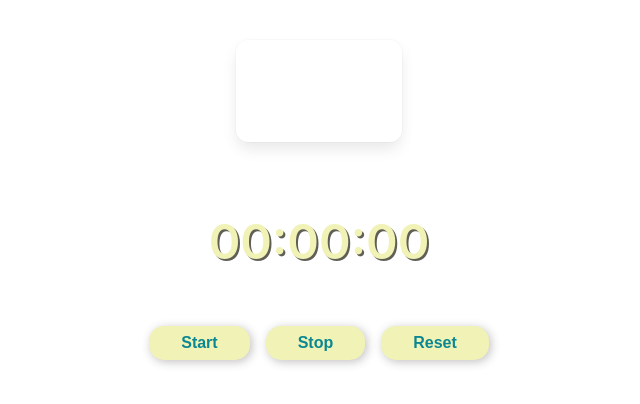
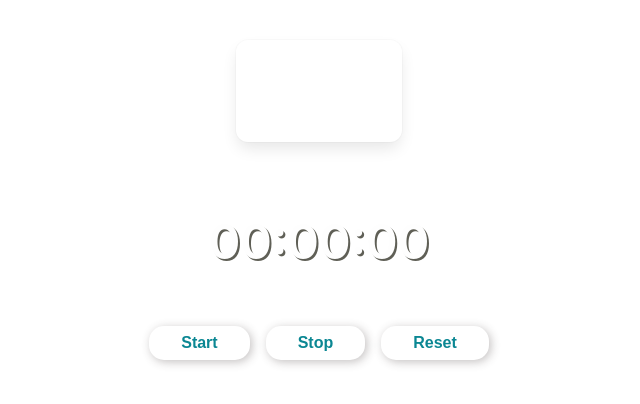
Before and after one commit to Prajjwal-Jaiswal/multi-color-game, a plain HTML site: page index.html in a window 1280 px wide. Shown: the part 196-600 px from the top of the page, without its empty margins (321-961 px from the left). Drawn offline with nearby package versions, Linux system fonts and the light colour scheme.

Commit message:
color change

```diff
--- a/style.css
+++ b/style.css
@@ -17,7 +17,7 @@
     font-size: 3rem;
     font-weight: 600;
     text-shadow: 2px 2px #5f5f56;
-    color: #F1F2B5;
+    color: #fefefe;
     width: 500px;
     text-align: center;
     margin: 40px auto;
@@ -31,7 +31,7 @@
 
 button{
     font-family: 'Nunito', sans-serif;
-    background-color: #F1F2B5;
+    background-color: #ffffff;
     color: #0b8793;
     border: none;
     font-size: 1rem;
@@ -45,7 +45,7 @@ button{
 }
 
 button:hover{
-    background-color: #2c3e50;
+    background-color: #b5c4d4;
     box-shadow: 2px 2px 10px rgba(0, 0, 0, 0.5);
 }
 
```
